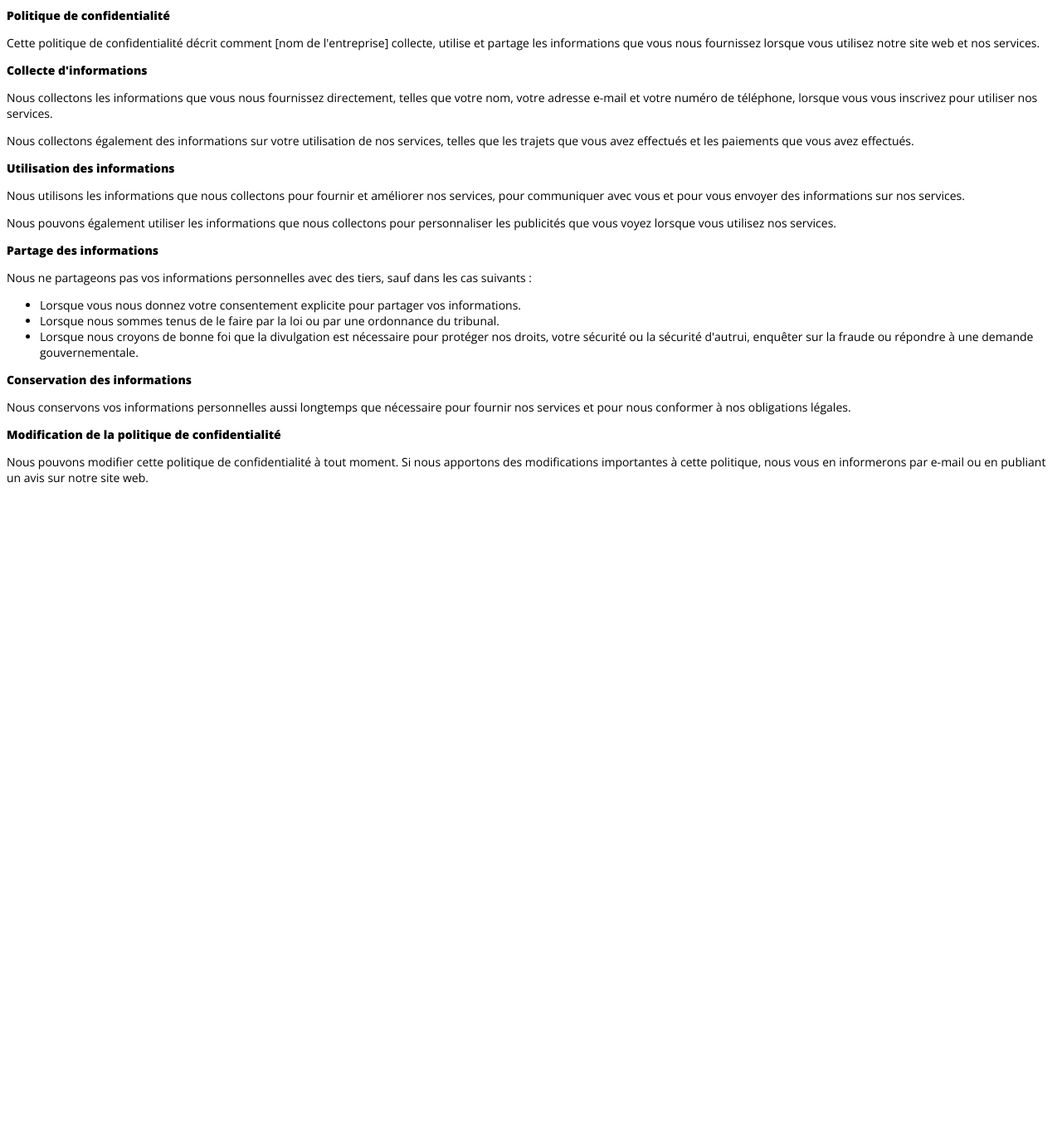
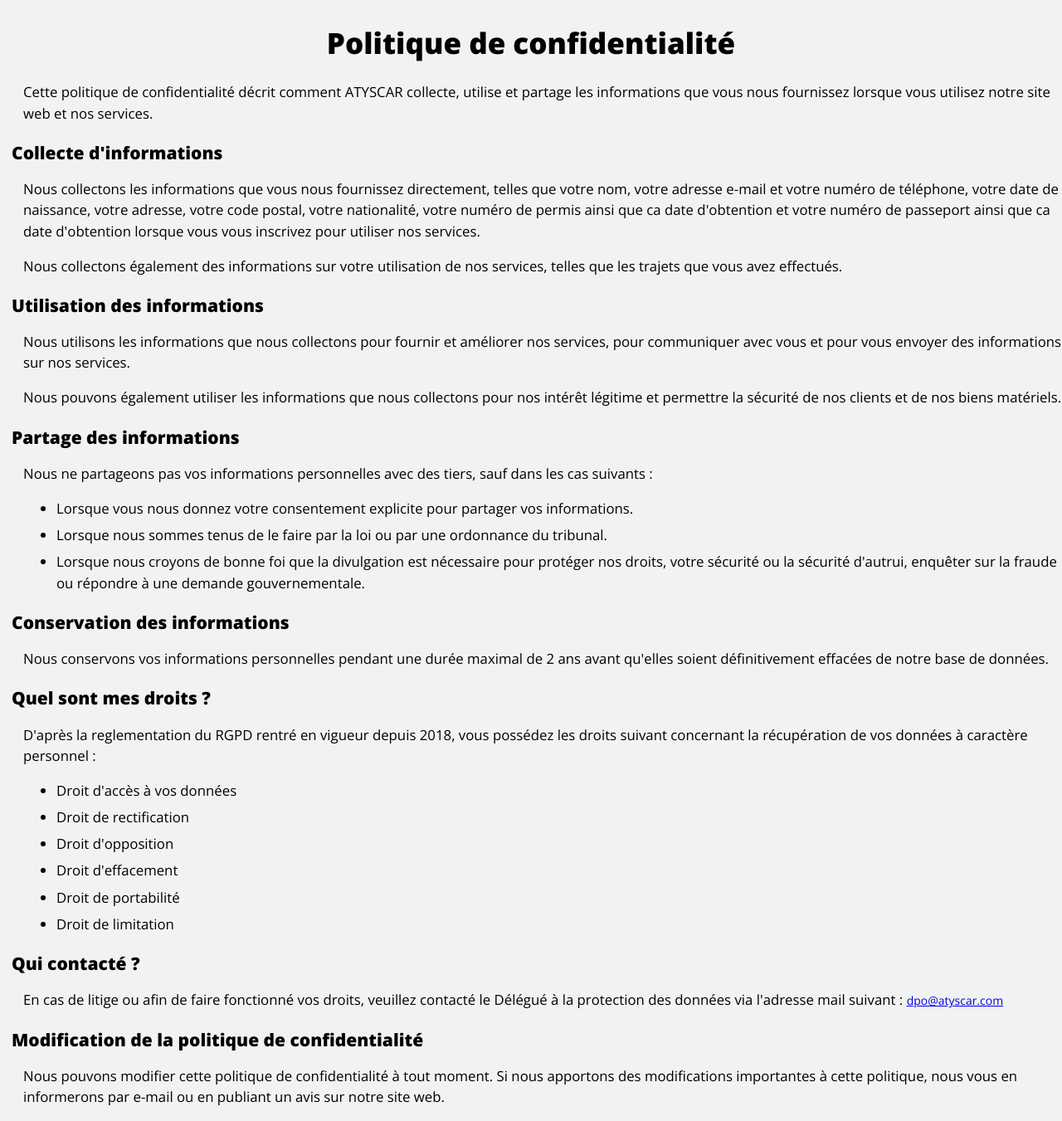
Before and after one commit to Enzo-CHT/web-ATYSCAR, a PHP site: page /confidentiality-policy.html in a window 1280 px wide. Shown: the whole page at 83% size. Before the commit the page ends 582 px from the top, so only its background shows below. Run offline with PHP 8.4, Linux system fonts and the light colour scheme.

Commit message:
rgpd v1.6
ADD
+ CSS de la page

UPDATE
+ Contenu en accord avec la réglementation

```diff
--- a/confidentiality-policy.html
+++ b/confidentiality-policy.html
@@ -1,14 +1,16 @@
 <!DOCTYPE html>
 <html>
+
 <head>
   <meta charset="UTF-8" />
   <title>Politique de confidentialité</title>
   <link rel="stylesheet" href="css/confidentiality-policy.css">
 </head>
+
 <body>
   <h1>Politique de confidentialité</h1>
   <p>
-      Cette politique de confidentialité décrit comment [nom de l'entreprise]
+    Cette politique de confidentialité décrit comment ATYSCAR
     collecte, utilise et partage les informations que vous nous fournissez
     lorsque vous utilisez notre site web et nos services.
   </p>
@@ -16,12 +18,14 @@
   <p>
     Nous collectons les informations que vous nous fournissez directement,
     telles que votre nom, votre adresse e-mail et votre numéro de téléphone,
+    votre date de naissance, votre adresse, votre code postal, votre nationalité, votre numéro de permis ainsi que ca
+    date d'obtention et votre numéro de passeport ainsi que ca date d'obtention
     lorsque vous vous inscrivez pour utiliser nos services.
+
   </p>
   <p>
     Nous collectons également des informations sur votre utilisation de nos
-      services, telles que les trajets que vous avez effectués et les paiements
-      que vous avez effectués.
+    services, telles que les trajets que vous avez effectués.
   </p>
   <h2>Utilisation des informations</h2>
   <p>
@@ -31,8 +35,7 @@
   </p>
   <p>
     Nous pouvons également utiliser les informations que nous collectons pour
-      personnaliser les publicités que vous voyez lorsque vous utilisez nos
-      services.
+    nos intérêt légitime et permettre la sécurité de nos clients et de nos biens matériels.
   </p>
   <h2>Partage des informations</h2>
   <p>
@@ -56,10 +59,23 @@
   </ul>
   <h2>Conservation des informations</h2>
   <p>
-      Nous conservons vos informations personnelles aussi longtemps que
-      nécessaire pour fournir nos services et pour nous conformer à nos
-      obligations légales.
+    Nous conservons vos informations personnelles pendant une durée maximal de 2 ans avant qu'elles soient
+    définitivement effacées de notre base de données.
   </p>
+  <h2> Quel sont mes droits ?</h2>
+  <p>D'après la reglementation du RGPD rentré en vigueur depuis 2018, vous possédez les droits suivant concernant la
+    récupération de vos données à caractère personnel : </p>
+  <ul>
+    <li>Droit d'accès à vos données</li>
+    <li>Droit de rectification</li>
+    <li>Droit d'opposition</li>
+    <li>Droit d'effacement</li>
+    <li>Droit de portabilité</li>
+    <li>Droit de limitation</li>
+  </ul>
+  <h2> Qui contacté ?</h2>
+  <p>En cas de litige ou afin de faire fonctionné vos droits, veuillez contacté le Délégué à la protection des données
+    via l'adresse mail suivant : <a href="mailto:dpo@atyscar.com">dpo@atyscar.com</a></p>
   <h2>Modification de la politique de confidentialité</h2>
   <p>
     Nous pouvons modifier cette politique de confidentialité à tout moment. Si
@@ -67,4 +83,5 @@
     en informerons par e-mail ou en publiant un avis sur notre site web.
   </p>
 </body>
+
 </html>
--- a/css/confidentiality-policy.css
+++ b/css/confidentiality-policy.css
@@ -5,3 +5,56 @@
   font-size: 14px;
   text-overflow: ellipsis;
 }
+
+
+/* Style pour le titre principal */
+h1 {
+  font-size: 2.5rem;
+  text-align: center;
+  margin-top: 2rem;
+}
+
+/* Style pour les sous-titres */
+h2 {
+  margin-left: 1rem;
+  font-size: 1.5rem;
+  margin-top: 1.5rem;
+}
+
+/* Style pour les paragraphes */
+p {
+  margin-left: 2rem;
+  font-size: 1.2rem;
+  line-height: 1.5;
+  margin-top: 1rem;
+}
+
+/* Style pour la liste à puces */
+ul {
+  list-style-type: disc;
+  margin-left: 2rem;
+}
+
+/* Style pour les éléments de la liste à puces */
+li {
+  font-size: 1.2rem;
+  line-height: 1.5;
+  margin-top: 0.5rem;
+}
+
+/* Style pour le corps de la page */
+body {
+  font-family: Arial, sans-serif;
+  margin: 0;
+  padding: 0;
+  background-color: #F2F2F2;
+}
+
+/* Style pour le conteneur principal */
+.container {
+  max-width: 800px;
+  margin: 0 auto;
+  padding: 2rem;
+  background-color: #fff;
+  box-shadow: 0 0 10px rgba(0, 0, 0, 0.2);
+}
```
Lines whose indentation alone changed are shown as unchanged.
